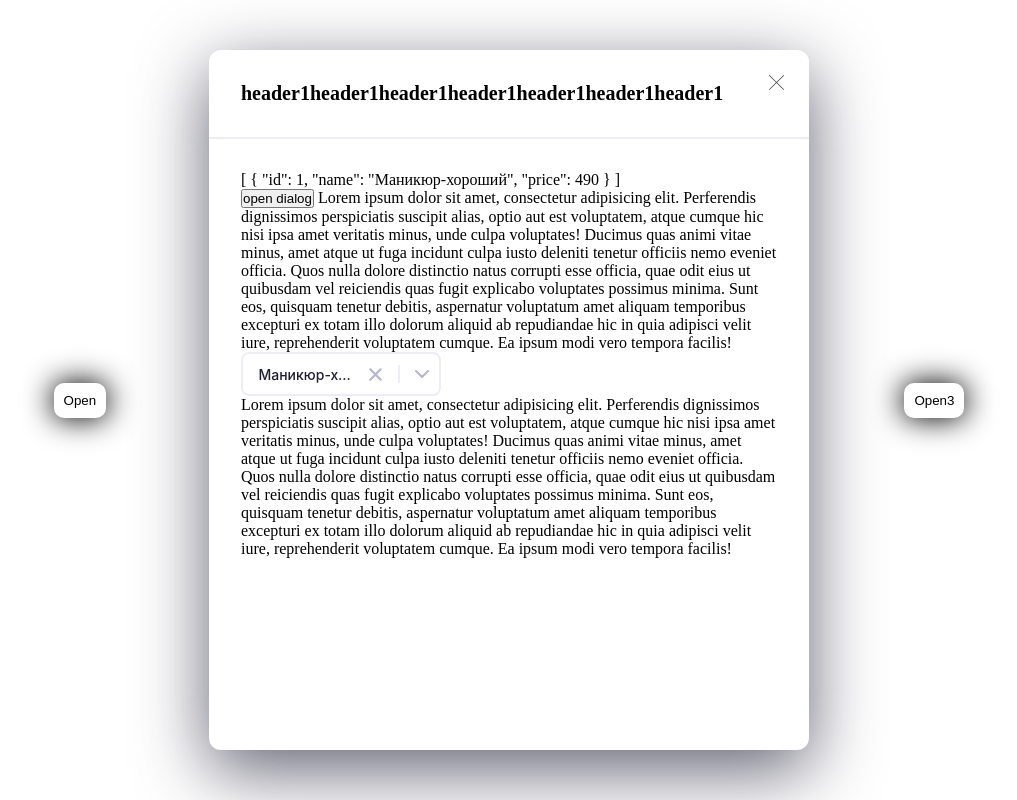
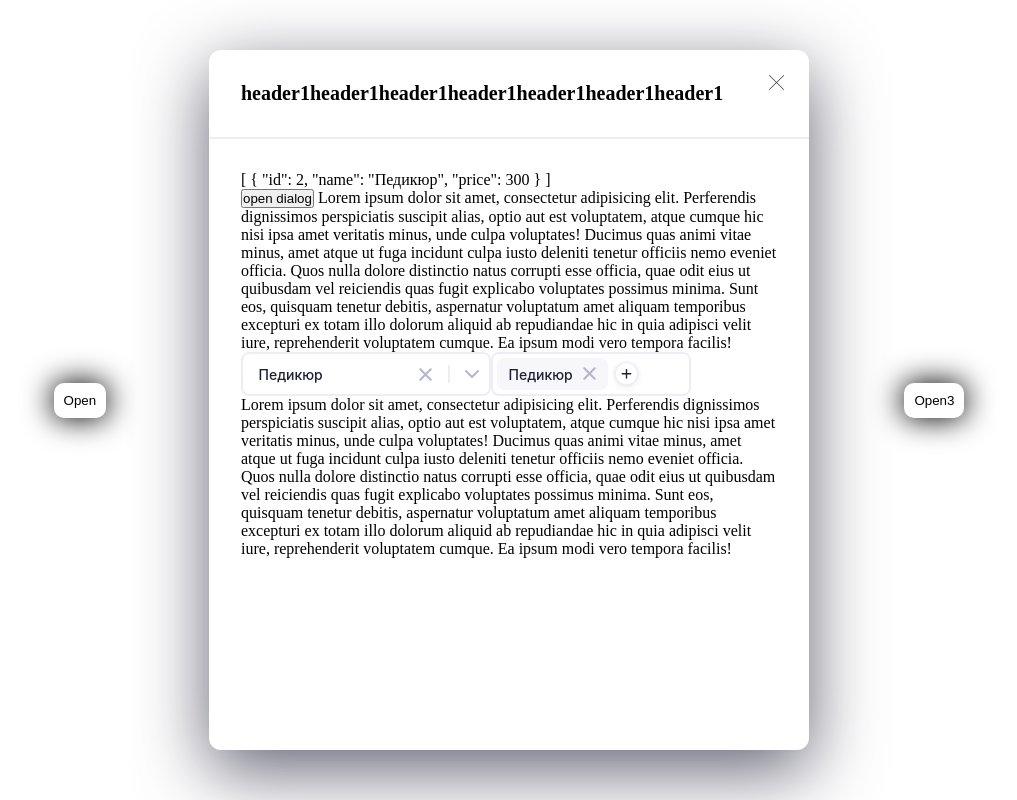
Before and after one commit to bRICK2H/vue-modal, a Vue app: page / in a window 1280 px wide. Both pictures are taken after a click on the button "Open". Shown: the whole page, without its empty margins (131-1148 px from the left). Built offline with nearby package versions, Linux system fonts and the light colour scheme; what vue-js-modal would draw is missing.

Commit message:
[test:select] added new filter and global active select

```diff
--- a/src/App.vue
+++ b/src/App.vue
@@ -31,21 +31,21 @@
 
         <div style="display:flex;">
           <c-select
-            width="200"
+            width="250"
             v-model="val"
             :options="options"
             :behavior="true"
             :multiple="false"
             s_label="name"
           />
-          <!-- <c-select
+          <c-select
             width="200"
             v-model="val"
             :options="options"
             :behavior="false"
-            :multiple="false"
+            :multiple="true"
             s_label="name"
-          /> -->
+          />
         </div>
 
         <div style="display:flex;">
@@ -155,22 +155,22 @@ import cSelect from './components/c-modal/select/main'
 
 export default {
   name: 'App',
-  components: {cSelect, CSelect},
   data: () => ({
     name: 'root',
-    val: [{ id: 1, name: 'Маникюр-хороший', price: 490 }],
+    // val: [{ id: 4, name: 'Стикс-обертывания для тела', price: 33 }, { id: 2, name: 'Педикюр', price: 300 }],
+    val: { id: 2, name: 'Педикюр', price: 300 },
     // val: 'Маникюр-хороший',
-    // val: [['Маникюр-хороший']],
+    // val: ['Маникюр-хороший'],
     // options: ['Маникюр-хороший', 'Педикюр', 'Мужская косметология','Стикс-обертывания для тела'],
     // options: [490, 300, 99, 33]
-    // options: [
-    //   { id: 1, name: 'Маникюр-хороший', price: 490 },
-    //   { id: 2, name: 'Педикюр', price: 300 },
-    //   { id: 3, name: 'Мужская косметология', price: 99 },
-    //   { id: 4, name: 'Стикс-обертывания для тела', price: 33 },
-    // ],
+    options: [
+      { id: 1, name: 'Маникюр-хороший', price: 490 },
+      { id: 2, name: 'Педикюр', price: 300 },
+      { id: 3, name: 'Мужская косметология', price: 99 },
+      { id: 4, name: 'Стикс-обертывания для тела', price: 33 },
+    ],
     // val: ['Маникюр-хороший'],
-    options: [['Маникюр-хороший'], ['Педикюр'], ['Мужская косметология'], ['Стикс-обертывания для тела']]
+    // options: [['Маникюр-хороший'], ['Педикюр'], ['Мужская косметология'], ['Стикс-обертывания для тела']]
   }),
   methods: {
     async beforeClose() {
--- a/src/components/c-modal/select/c-select.vue
+++ b/src/components/c-modal/select/c-select.vue
@@ -30,7 +30,7 @@
 			<template v-else>
 				<div class="select-name v-selected__select-name"
 					:class="{'select-name--multiple': multiple}"
-					v-for="(select, i) of selected"
+					v-for="(select, i) of getSelected"
 					:key="`sl${i}`"
 				>
 					<span class="select-box-name select-name__select-box-name"
@@ -190,6 +190,8 @@ export default {
 		uniquedd: `dropdown-list:${Math.random()}`,
 		currSelectCoords: {},
 		selected: [],
+		name: 'select',
+		active: true,
 	}),
 	computed: {
 		setStylesToDropDownList() {
@@ -210,17 +212,24 @@ export default {
 				width: this.width === 'auto' ? '100%' : `${+this.width}px`,
 				minWidth: `${+this.width}px`,
 			}
+		},
+		getSelected() {
+			return this.multiple
+				? this.selected
+				: Array.isArray(this.value) ? [this.value[this.value.length - 1]] : [this.value]
 		}
 	},
 	methods: {
 		select(option) {
 			if (this.multiple) {
-				this.selected.push(this.filterList('selected', 'find', option))
+				this.selected.push(option)
 			} else {
 				this.selected.splice(0, 1, option)
 			}
 		},
 		drop(i) {
+			this.setActiveSelect()
+
 			if (this.multiple) {
 				this.selected.splice(i, 1)
 			} else {
@@ -290,7 +299,9 @@ export default {
 				return el
 			}
 		},
-		toggleSelect() { this.isOpenSelect = !this.isOpenSelect },
+		toggleSelect() {
+			this.isOpenSelect = !this.isOpenSelect
+		 },
 		setCurrSelectCoords() {
 			const { top, left, width } = this.$refs['selected'].getBoundingClientRect()
 			const height = this.$refs['selected'].offsetHeight
@@ -302,190 +313,128 @@ export default {
 				this.$set(this.currSelectCoords, 'height', height)
 			})
 		},
-		reduceValue(value) {
-			return Array.isArray(value)
-				? value.map(curr => typeof curr === 'object' ? this.reduce(curr) : curr)
-				: typeof value === 'object' ? this.reduce(value) : value
-		},
-		filterList(rule, method, value) {
-			return this.options[method](curr => {
-				if (Array.isArray(this.reduceValue(value))) {
-					const fArray = this.reduceValue(value).map(JSON.stringify).includes(JSON.stringify(this.reduce(curr)))
-					return rule === 'selected' ? fArray : !fArray
-				} else if (typeof this.reduceValue(value) === 'object') {
-					const fObject = JSON.stringify(this.reduceValue(value)).includes(JSON.stringify(this.reduce(curr)))
-					return rule === 'selected' ? fObject : !fObject
-				} else {
-					if (Array.isArray(this.reduce(curr))) {
-						// обработать
-					} else if (typeof this.reduce(curr) === 'object') {
-						const fPrimitiveFromObject = Object.values(this.reduce(curr)).includes(value)
-						return rule === 'selected' ? fPrimitiveFromObject : !fPrimitiveFromObject
-					} else {
-						const fOther = this.reduceValue(value) === this.reduce(curr)
-						return rule === 'selected' ? fOther : !fOther
-					}
+		setActiveSelect() {
+			this.$parent.$children.forEach(curr => {
+				if (curr.name === 'select' && JSON.stringify(this.value) === JSON.stringify(curr.value)) {
+					curr.active = false
 				}
 			})
+
+			this.active = true
 		},
 		isChosenExist(value) {
-			const modifyValue = Array.isArray(value)
-				? JSON.stringify(value)
-				: JSON.stringify([value])
-
-			return modifyValue === JSON.stringify(this.selected.map(curr => this.reduce(curr)))
-		}
+			return JSON.stringify(this.getCurrIndices(value)) === JSON.stringify(this.getCurrIndices(this.selected))
 		},
-	watch: {
-		value: {
-			immediate: true,
-			deep: true,
-			handler(value) {
-				const arrayElementType = data => {
+		arrayElementType(data) {
 			return data.reduce((acc, curr) => {
 				return Array.isArray(curr) ? 'array' : typeof curr
 			}, '')
-				}
-
-				console.log(value)
-
-				// undefined, array, object, simples
-
+		},
+		getCurrIndices(value) {
+			return this.options.reduce((acc, curr, i) => {
 				if (value !== undefined) {
-
-					if ((Array.isArray(value) ? 'array' : typeof value ) === arrayElementType(this.options)) {
-						console.log('===')
+					if ((Array.isArray(value) ? 'array' : typeof value ) === this.arrayElementType(this.options)) {
 						if (Array.isArray(value)) {
-							console.log( arrayElementType(value))
-							if(arrayElementType(value) === 'object') {
-								this.selected = this.options.filter(curr => {
-									return value.map(Object.values).some(c => {
-										return c.includes(...curr)
-									})
-								})
-							} else {
-								// Сравнение примитивных данных из массива
-								this.selected = this.options.filter(curr => value.includes(...curr))
-							}
+							console.warn('[select]: Компонент не предполагает обработку данныx вида массив массивов!')
 						} else if (typeof value === 'object') {
-
 							if (this.options.map(JSON.stringify).includes(JSON.stringify(value))) {
 								// Если объекты равны как строки
-								this.selected = this.options.filter(curr => JSON.stringify(curr) === JSON.stringify(value))
+								if (JSON.stringify(curr) === JSON.stringify(value)) acc.push(i)
 							} else if ('label' in this.$options.propsData) {
 								// Если установлен лейбл ключа, сравнение значнеий по ключу
-								this.selected = this.options.filter(curr => value[this.label].includes(curr[this.label]))
+								if (value[this.label].includes(curr[this.label])) acc.push(i)
 							} else {
 								// Дополнительный поиск по сравнению всех имеющихся ключей
-								this.selected = this.options.filter(curr => {
-									return Object.values(curr).some(curr => {
-										return Object.values(value).includes(curr)
-									})
-								})
+								if (Object.values(curr).some(curr => Object.values(value).includes(curr))) {
+									acc.push(i)
+								}
 							}
 						} else {
 							// Сравнение примитивных данных
-							this.selected = this.options.filter(curr => curr === value)
+							if (curr === value) acc.push(i)
 						}
 					} else {
 						if (Array.isArray(value)) {
-							// начало
-							console.log('here', arrayElementType(value))
-
-							if (arrayElementType(value) === 'array') {
-								console.log('ARRAY')
-								// if (arrayElementType(this.options) === 'object') {
-
-								// } else {
-								// 	console.log('mm')
-								// }
-							} else if (arrayElementType(value) === 'object') {
+							if (this.arrayElementType(value) === 'array') {
+								console.warn('[select]: Компонент не предполагает обработку данный вида массив массивов!')
+							} else if (this.arrayElementType(value) === 'object') {
 								const isExistLable = value.some(curr => Object.keys(curr).includes(this.label))
 
-								if (arrayElementType(this.options) === 'array') {
-									console.log('heee')
-								} else if ((arrayElementType(this.options) === 'object')) {
+								if (this.arrayElementType(this.options) === 'array') {
+								} else if ((this.arrayElementType(this.options) === 'object')) {
 									if ('label' in this.$options.propsData) {
 										if (isExistLable) {
-											this.selected = this.options.filter(curr => {
-												return Object.values(curr).includes(value.find(c => c[this.label])[this.label])
-											})
+											if (Object.values(curr).some(curr => value.map(c => c[this.label]).includes(curr))) {
+												acc.push(i)
+											}
 
-											if (!this.selected.length) {
-												console.warn(`[select]: Значение label="${this.label}" не совпадает со значением из массива объектов options`)
-											}
+											// if (!this.selected.length) {
+											// 	console.warn(`[select]: Значение label="${this.label}" не совпадает со значением из массива объектов options`)
+											// }
 										} else {
 											console.warn(`[select]: Выбранный label="${this.label}" не существует в объекте ключей value!`)
 										}
 									} else {
-										this.selected = this.options.filter(curr => {
-											return Object.values(curr).some(c => {
-												const [ values ] = value.map(Object.values)
-												return values.includes(c)
-											})
+										const cond = value.some(c => {
+											return Object.values(c).some(val => Object.values(curr).includes(val))
 										})
 
-										if (!this.selected.length) {
-											console.warn(`[select]: Ни одно занчение из массива объектов value не совпадает со значениями массива объектов options`)
-										}
+										if (cond) acc.push(i)
+
+										// if (!this.selected.length) {
+										// 	console.warn(`[select]: Ни одно занчение из массива объектов value не совпадает со значениями массива объектов options`)
+										// }
 									}
 								} else {
 									if ('label' in this.$options.propsData) {
 										if (isExistLable) {
-											this.selected = this.options.filter(curr => {
-												return value.map(c => c[this.label]).includes(curr)
-											})
+											if (value.map(c => c[this.label]).includes(curr)) acc.push(i)
 
-											if (!this.selected.length) {
-												console.warn(`[select]: Значение label="${this.label}" не совпадает со значением из массива options`)
-											}
+											// if (!this.selected.length) {
+											// 	console.warn(`[select]: Значение label="${this.label}" не совпадает со значением из массива options`)
+											// }
 										} else {
 											console.warn(`[select]: Выбранный label="${this.label}" не существует в объекте ключей value!`)
 										}
 									} else {
-										this.selected = this.options.filter(curr => {
-											return value.some(c => {
+										const cond = value.some(c => {
 											return Object.values(c).includes(curr)
 										})
-										})
+
+										if (cond) acc.push(i)
 									}
 								}
 							} else {
-								console.log('prim')
+								if (value.includes(curr)) acc.push(i)
 							}
 
-							// конец
 						} else if (typeof value === 'object') {
 
-							if (arrayElementType(this.options) === 'array') {
+							if (this.arrayElementType(this.options) === 'array') {
 								if ('label' in this.$options.propsData) {
-									this.selected = this.options.filter(curr => {
-										return curr.includes(value[this.label])
-									})
+									if (curr.includes(value[this.label])) acc.push(i)
 								} else {
-									this.selected = this.options.filter(curr => {
-										return Object.values(value).some(c => {
+									const cond =  Object.values(value).some(c => {
 										return curr.includes(c)
 									})
-									})
+
+									if (cond) acc.push(i)
 								}
 							} else {
-								this.selected = this.options.filter(curr => {
-									return Object.values(value).includes(curr)
-								})
+								if (Object.values(value).includes(curr)) acc.push(i)
 							}
 
 						} else {
-							if (arrayElementType(this.options) === 'array') {
+							if (this.arrayElementType(this.options) === 'array') {
 								// Сравнение примитивных данных из массива
-								this.selected = this.options.filter(curr => curr.includes(value))
-							} else if (arrayElementType(this.options) === 'object') {
+								if (curr.includes(value)) acc.push(i)
+							} else if (this.arrayElementType(this.options) === 'object') {
 								if ('label' in this.$options.propsData) {
 									// Если установлен лейбл ключа, сравнение значнеий по ключу
-									this.selected = this.options.filter(curr => value === curr[this.label])
+									if (value === curr[this.label]) acc.push(i)
 								} else {
 									// Дополнительный поиск по сравнению всех имеющихся ключей
-									this.selected = this.options.filter(curr => Object.values(curr).includes(value))
+									if (Object.values(curr).includes(value)) acc.push(i)
 								}
 							}
 
@@ -494,41 +443,41 @@ export default {
 
 				}
 
+				return acc
+			}, [])
+		}
+	},
+	watch: {
+		value: {
+			immediate: true,
+			deep: true,
+			handler(value) {
+				if (!this.isChosenExist(value)) {
+					this.selected = this.options.filter((c, i) => this.getCurrIndices(value).includes(i))
+				}
 			}
 		},
 		selected: {
-			// immediate: true,
+			immediate: true,
 			deep: true,
 			handler(selected) {
+				this.isOpenSelect = false
+				this.cloneOptions = this.options.filter((c, i) => !this.getCurrIndices(selected).includes(i))
 
+
+				if (this.active) {
+					const outerResult = 'reduce' in this.$options.propsData
+						? selected.map(curr => this.reduce(curr)) : selected
+
+					this.$emit(
+						'input',
+						this.multiple ? outerResult : outerResult[0]
+					)
+				}
 			}
 		},
-		// value: {
-		// 	immediate: true,
-		// 	deep: true,
-		// 	handler(value) {
-		// 		// console.log('value: ', value, 'reduce' in this.$options.propsData)
-		// 		if (!this.isChosenExist(value)) {
-		// 			this.selected = JSON.parse(JSON.stringify(this.filterList('selected', 'filter', value)))
-		// 		}
-		// 	}
-		// },
-		// selected: {
-		// 	deep: true,
-		// 	immediate: true,
-		// 	handler(selected) {
-		// 		this.isOpenSelect = false
-		// 		this.cloneOptions = this.filterList('options', 'filter', selected)
-
-		// 		this.$emit(
-		// 			'input',
-		// 			this.multiple
-		// 				? this.selected.map(curr => this.reduce(curr))
-		// 				: this.selected.map(curr => this.reduce(curr))[0]
-		// 		)
-		// 	}
-		// },
 		isOpenSelect(opened) {
+			this.setActiveSelect()
 			this.setCurrSelectCoords()
 
 			if (this.behavior && opened) {
--- /dev/null
+++ b/src/components/c-modal/select/index.js
@@ -0,0 +1,13 @@
+import cSelect from './c-select.vue'
+
+export default {
+	install(Vue) {
+		Vue.component('cSelect', cSelect)
+
+		Vue.prototype.$select = []
+		Vue.prototype.$test = () => {
+			console.log('here', this)
+		}
+
+	}
+}
--- a/src/main.js
+++ b/src/main.js
@@ -13,14 +13,17 @@ import App from './App.vue'
 
 // Vue.use(loader, parent)
 
+import cSelect from './components/c-modal/select/main.js'
+console.log(cSelect)
 import cModal from './components/c-modal'
 Vue.config.productionTip = false
 
 import vSelect from 'vue-select'
-import 'vue-select/dist/vue-select.css';
+import 'vue-select/dist/vue-select.css'
 Vue.component('v-select', vSelect)
 
 Vue.use(cModal)
+Vue.use(cSelect)
 
 // pack
 import VModal from 'vue-js-modal'
```
Also changed, not shown: src/components/c-modal/select/main.js (+5 -3 lines). Lines whose indentation alone changed are shown as unchanged.
